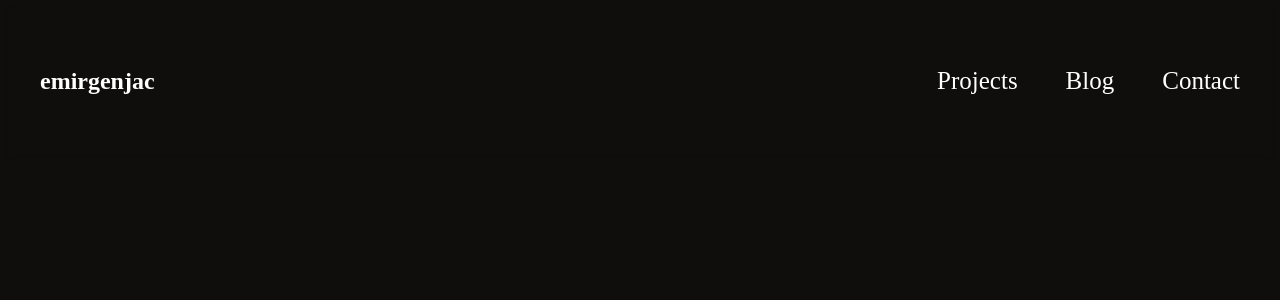
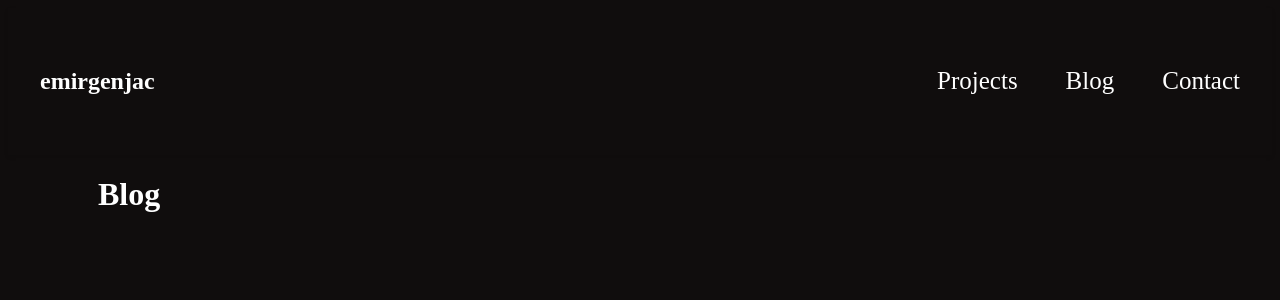
Before and after one commit to emirgenjac/portfolio-blog, a React (Create React App) app in the folder frontend/: page /blog in a window 1280 px wide. Shown: the top 300 px of the page. Built offline with nearby package versions, Linux system fonts and the light colour scheme.

Commit message:
changed routing

```diff
--- a/frontend/src/App.js
+++ b/frontend/src/App.js
@@ -14,7 +14,7 @@ function App() {
         <main className="content">
       <Routes>
         <Route path="/" element={<Home />} />
-        <Route path="/blog/posts" element={<Blog />} />
+        <Route path="/blog" element={<Blog />} />
       </Routes>
         </main>
     </>
--- a/frontend/src/components/NavBar.js
+++ b/frontend/src/components/NavBar.js
@@ -25,7 +25,7 @@ function NavBar() {
                 </h1>
                 <div className="navbar-links">
                     <Link to="/" onClick={scrollToProjects} className="navbar-link">Projects</Link>
-                    <Link to="/blog/posts" className="navbar-link">Blog</Link>
+                    <Link to="/blog" className="navbar-link">Blog</Link>
                     <Link to="/" className="navbar-link">Contact</Link>
                 </div>
             </div>
```
